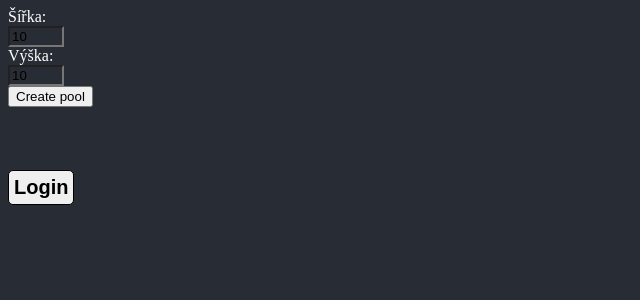
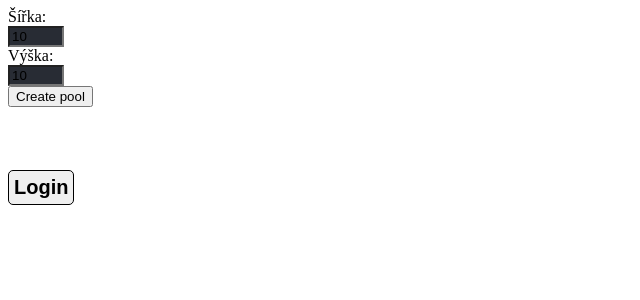
Before and after one commit to PetrVorlos35/HledaniPokladu_WEA, a PHP site: page / in a window 1280 px wide. Shown: the top 300 px of the page, without its empty margins (0-640 px from the left). Run offline with PHP 8.4, Linux system fonts and the light colour scheme.

Commit message:
Update index.php

```diff
--- a/index.php
+++ b/index.php
@@ -11,7 +11,7 @@
     crossorigin="anonymous"></script>
     <link rel="stylesheet" href="styles.css">
 </head>
-<body style="background-color: rgb(40, 44, 52); color:white">
+<body>
     <label for="sirka">Šířka:</label>
     <input type="number" name="sirka" id="sirka" min="4" max="20" value="10">
     <label for="vyska">Výška:</label>
```
